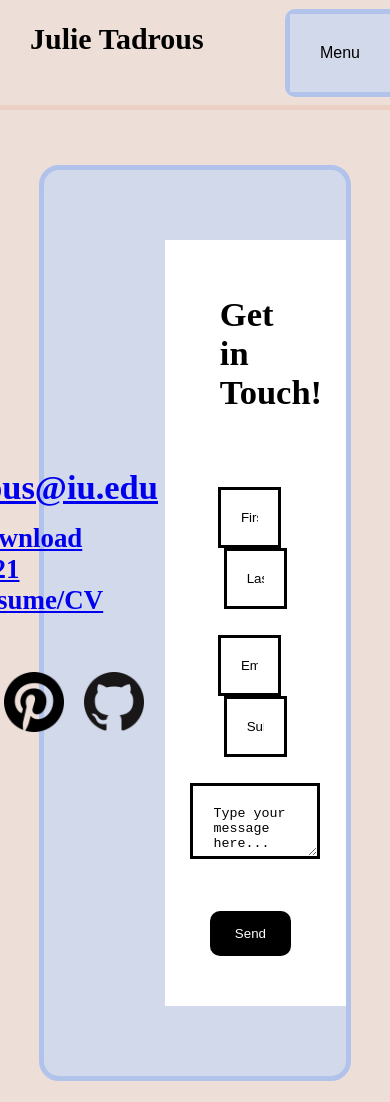
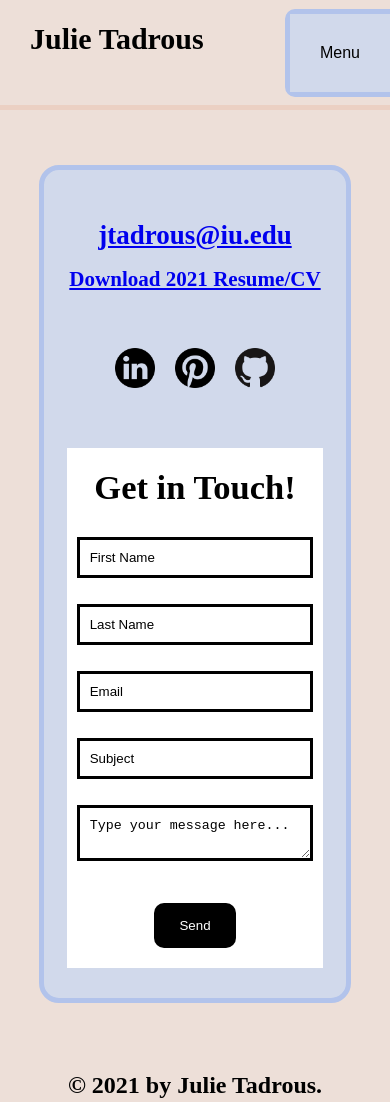
Before and after one commit to jtadrous/my-portfolio, a plain HTML site: page pages/contact.html in a window 390 px wide. Shown: the top 1102 px of the page. Drawn offline with Linux system fonts and the light colour scheme.

Commit message:
added a media query to make contact page responsive

```diff
--- a/scss/contact.scss
+++ b/scss/contact.scss
@@ -74,3 +74,59 @@
     }
   }
 }
+
+@media only screen and (max-width: 980px) {
+  .contact {
+    flex-direction: column;
+    padding-bottom: 30px;
+
+    .left2 {
+      width: 85%;
+      text-align: center;
+      margin: 0 auto;
+      padding: 50px 0 15px 0;
+      font-size: 18px;
+
+      .icons {
+        img {
+          width: 40px;
+          height: 40px;
+        }
+      }
+    }
+
+    .right2 {
+      width: 85%;
+      margin: auto;
+
+      h2 {
+        margin: 0 auto;
+        text-align: center;
+        padding: 20px;
+      }
+
+      .inputs {
+        padding: 10px;
+
+        #fname,
+        #lname,
+        #email,
+        #subject,
+        #message {
+          width: 100%;
+          padding: 10px;
+        }
+      }
+
+      .button {
+        float: none;
+        padding: 0 0 20px 0;
+
+        #submit {
+          margin: 0 auto;
+          display: block;
+        }
+      }
+    }
+  }
+}
```
Also changed, not shown: css/styles.css.
